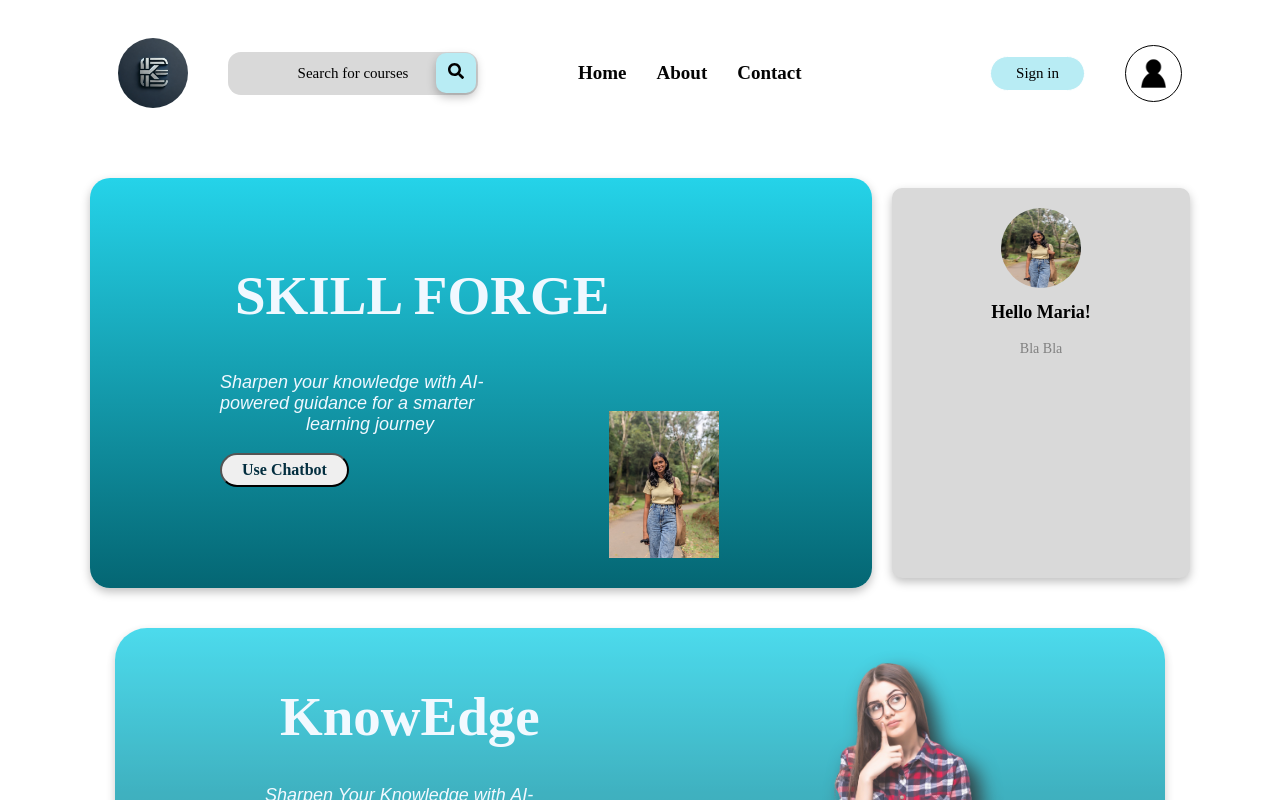
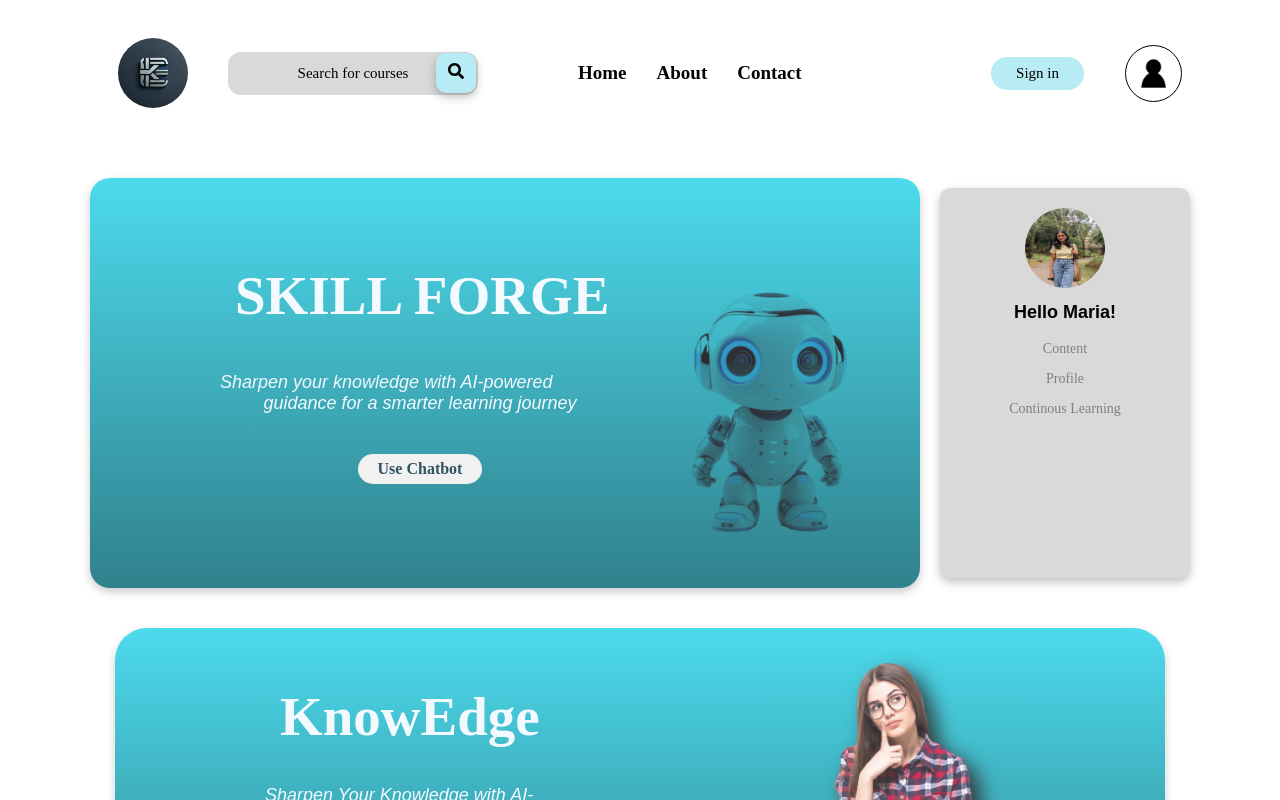
Before and after one commit to Bhanuka10/Capstone, a React (Vite) app in the folder KnowEdge-app/: page / in a window 1280 px wide. Shown: the top 800 px of the page. Built offline with nearby package versions, Linux system fonts and the light colour scheme.

Commit message:
Updated My Profile Header

```diff
--- a/KnowEdge-app/src/Components/MyProfileHeader/MyProfileHeader.css
+++ b/KnowEdge-app/src/Components/MyProfileHeader/MyProfileHeader.css
@@ -7,15 +7,16 @@
     gap: 20px;
 }
 
-.knowedge-box{
-    background: linear-gradient(to bottom,#25D3E9,#046673);
+.skillfordge-box{
+    background:linear-gradient(to bottom,#25D3E9,#046673) ;
+    box-shadow: 0 4px 10px rgba(0, 0, 0, 0.25);
     color: white;
     padding: 30px;
     border-radius: 20px;
     display: flex;
     width: 70%;
     height: 350px;
-    box-shadow: 0 4px 10px rgba(0, 0, 0, 0.25);
+    opacity: 82%;
 }
 
 .text-section{
@@ -33,7 +34,7 @@
 }
 
 
-.profile-container .knowedge-box .left-bottom{
+.left-bottom{
     display: flex;
     gap: 20px;
 }
@@ -43,13 +44,13 @@
     font-weight: 300;
     color: aliceblue;
     font-size: 18px;
-    width: 300px;
+    width: 400px;
     font-style: italic;
     text-align-last: center ;
     padding-top: -100px;
 }
 
-.left-bottom .chatbot-button{
+.chatbot-button{
     padding: 6px 20px;
     color: #032E3F;
     font-family: poppins;
@@ -57,6 +58,19 @@
     font-size: 16px;
     border-radius: 20px;
     cursor: pointer;
+    margin-top: 20px;
+    border: none;
+}
+
+.chatbot-button:hover{
+    background: #a7bbc2;
+    color: white;
+}
+
+.chatbot-button-wrapper{
+    display: flex;
+    justify-content: center;
+    margin-top: 20px
 }
 
 .image-section{
@@ -67,9 +81,11 @@
 }
 
 .robot-image{
-    width: 110px;
+    width: 300px;
     height: auto;
     object-fit: contain;
+    mix-blend-mode: multiply; /* Try overlay, soft-light, etc. */
+
 }
 
 .profile-box{
@@ -87,12 +103,13 @@
     font-size: 18px;
     font-weight: bold;
     margin-top: 10px;
+    font-family: poppins, sans-serif;
 }
 
-.user-role{
+.content {
     font-size: 14px;
     color: gray;
-    margin: 4px 0;
+    align-items: center;
 }
 
 .profile-image{
--- a/KnowEdge-app/src/Components/MyProfileHeader/MyProfileHeader.jsx
+++ b/KnowEdge-app/src/Components/MyProfileHeader/MyProfileHeader.jsx
@@ -8,12 +8,12 @@ const MyProfileHeader=() => {
     <div>
       <div className='profile-container'>
         {/*SKILLFORGE box*/}
-        <div className='knowedge-box'>
+        <div className='skillfordge-box'>
           <div className='text-section'>
             <h2 className='title'>SKILL FORGE</h2>
             <p className='subtitle'>Sharpen your knowledge with AI-powered guidance for a smarter learning journey</p>
 
-            <div className='left-bottom'>
+            <div className='chatbot-button-wrapper'>
             <button className='chatbot-button'>Use Chatbot</button>
             </div>
 
@@ -22,7 +22,7 @@ const MyProfileHeader=() => {
 
 
             <div className='image-section'>
-            <img src={robotimage} alt='AI Bot' className='robot-image'/>
+            <img src="pngtree-3d-bot-ai-powered-marketing-and-notification-tools-png-image_9187783.png" alt='AI Bot' className='robot-image'/>
             </div>
         </div>
 
@@ -32,7 +32,12 @@ const MyProfileHeader=() => {
         <div className='profile-box'>
             <img src={userimage} alt='User' className='profile-image'></img>
             <h3 className='username'>Hello Maria!</h3>
-            <p className='user-role'>Bla Bla</p>
+            <div className='content'>
+            <p>Content</p>
+            <p>Profile</p>
+            <p>Continous Learning</p>
+            </div>
+
 
         </div>
       </div>
```
